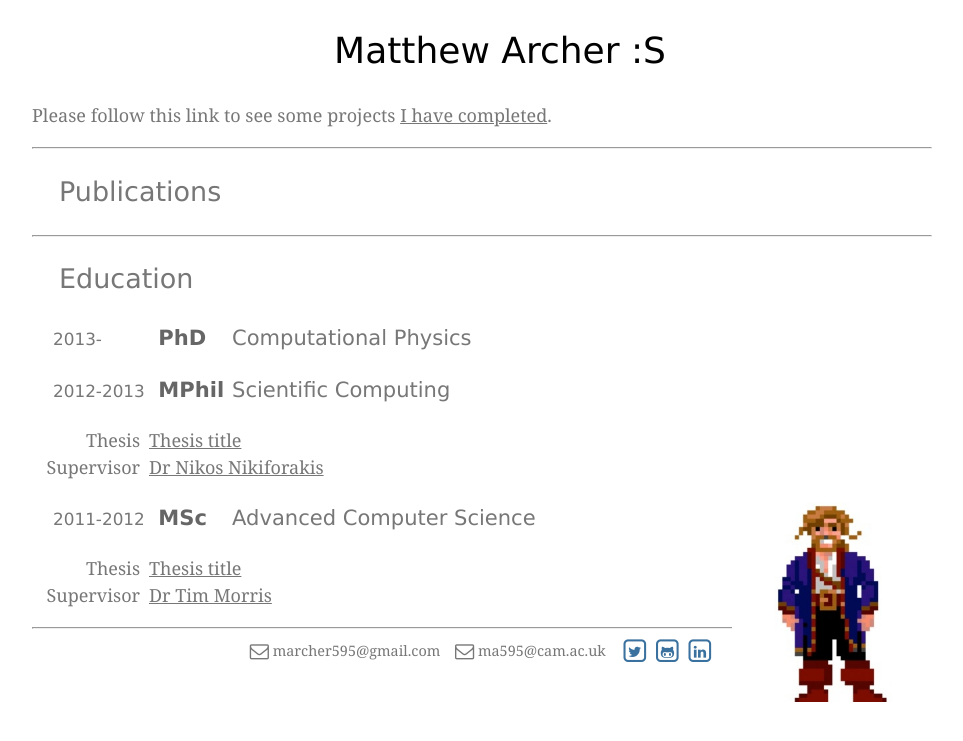
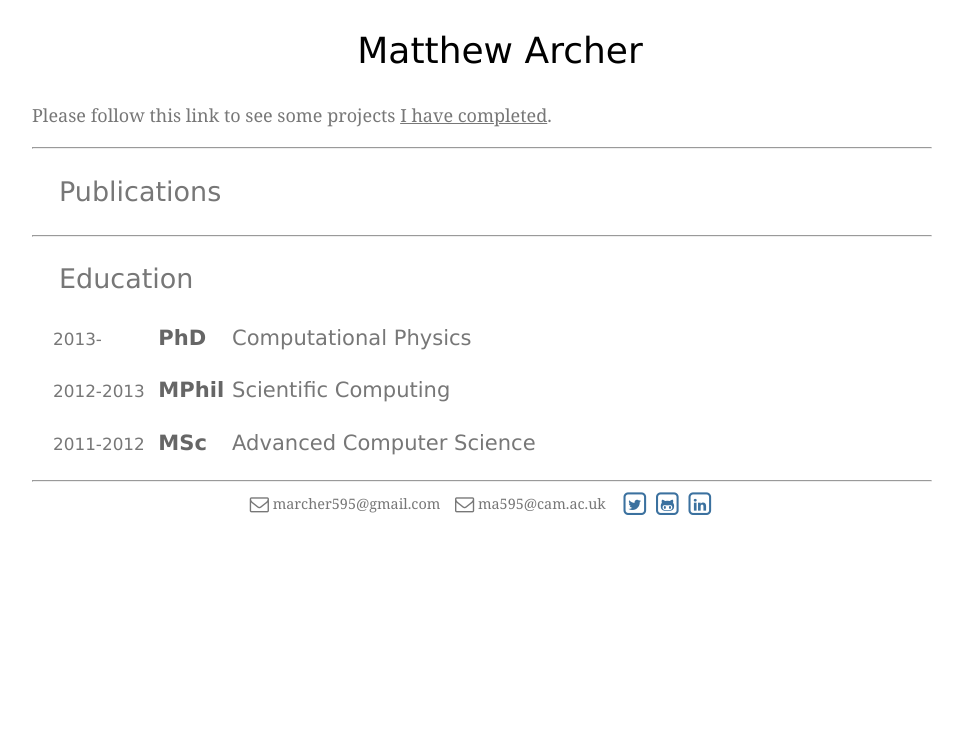
Before and after one commit to mjArcher/mjArcher.github.io, a Jekyll site: the page built from index.html, in a window 1280 px wide. Shown: the top 741 px of the page, without its empty margins (158-1121 px from the left). Built offline with Jekyll 4.4.1, drawn with Linux system fonts in a browser that asks for light colours; nearby versions of some CDN libraries.

Commit message:
removed brush and supervisors

```diff
--- a/index.html
+++ b/index.html
@@ -1,6 +1,6 @@
 ---
 layout: default
-title: Matthew Archer :S
+title: Matthew Archer
 ---
 
 <section>
@@ -67,20 +67,20 @@
 			Scientific Computing
 		</span>
 	</h3>
-	<dl class="horizontal">
-		<dt>Thesis</dt>
-		<dd><a href="/doc/.pdf">
-			Thesis title
-		</a></dd>
-		<dt>Supervisor</dt>
-		<dd><a href="http://www.phy.cam.ac.uk/people/nikiforakisn.php">
-			Dr Nikos Nikiforakis
-		</a></dd>
+	<!-- <dl class="horizontal"> -->
+	<!-- 	<dt>Thesis</dt> -->
+	<!-- 	<dd><a href="/doc/.pdf"> -->
+	<!-- 		Thesis title -->
+	<!-- 	</a></dd> -->
+	<!-- 	<dt>Supervisor</dt> -->
+	<!-- 	<dd><a href="http://www.phy.cam.ac.uk/people/nikiforakisn.php"> -->
+	<!-- 		Dr Nikos Nikiforakis -->
+	<!-- 	</a></dd> -->
 	</dl>
 </div>
 
 <div style="position: relative;">
-	<img src="/img/600full-guybrush-threepwood.jpg" width=200 style="border:none; position:absolute; right:0; top:0;">
+	<!-- <img src="/img/600full-guybrush-threepwood.jpg" width=200 style="border:none; position:absolute; right:0; top:0;"> -->
 	<h3 style="position:relative;">
 		<small>
 			2011-2012
@@ -92,15 +92,15 @@
 			Advanced Computer Science
 		</span>
 	</h3>
-	<dl class="horizontal">
-		<dt>Thesis</dt>
-		<dd><a href="">
-			Thesis title
-		</a></dd>
-		<dt>Supervisor</dt>
-		<dd><a href="">
-			Dr Tim Morris
-		</a></dd>
+	<!-- <dl class="horizontal"> -->
+	<!-- 	<dt>Thesis</dt> -->
+	<!-- 	<dd><a href=""> -->
+	<!-- 		Thesis title -->
+	<!-- 	</a></dd> -->
+	<!-- 	<dt>Supervisor</dt> -->
+	<!-- 	<dd><a href=""> -->
+	<!-- 		Dr Tim Morris -->
+	<!-- 	</a></dd> -->
 	</dl>
 </div>
 </section>
```
